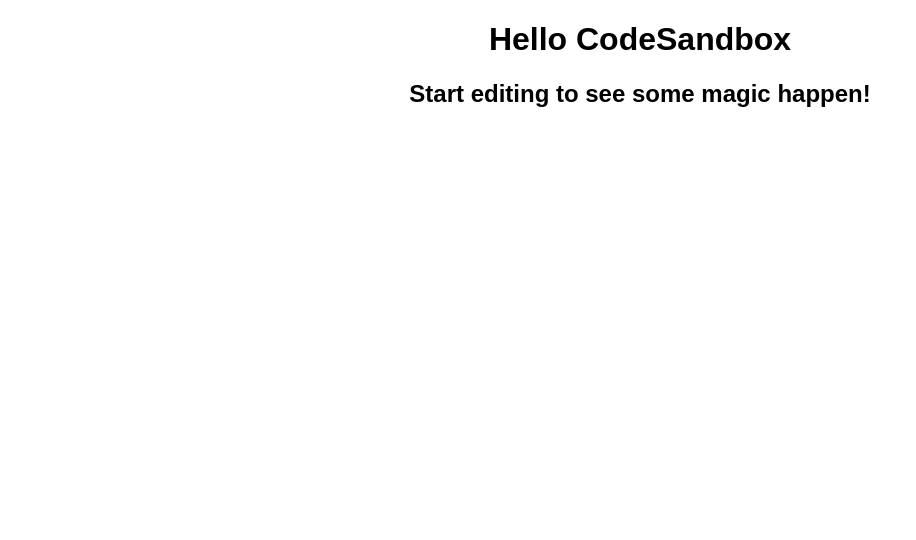
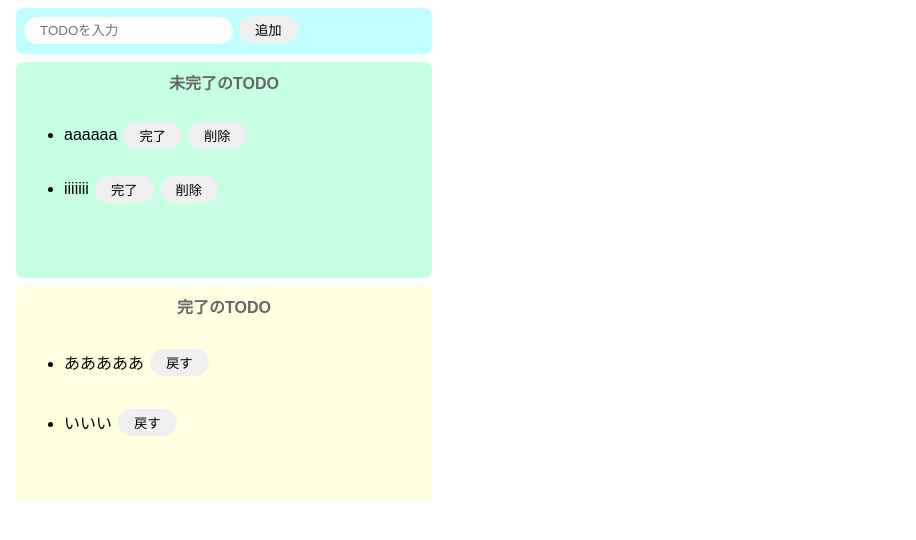
Before and after one commit to daiki-tadokoro/React_todo, a React (Create React App) app: page / in a window 1280 px wide. Shown: the top 540 px of the page, without its empty margins (0-916 px from the left). Built offline with nearby package versions, Linux system fonts and the light colour scheme.

Commit message:
fix:scss

```diff
--- a/src/App.js
+++ /dev/null
@@ -1,10 +0,0 @@
-import "./styles.css";
-
-export default function App() {
-  return (
-    <div className="App">
-      <h1>Hello CodeSandbox</h1>
-      <h2>Start editing to see some magic happen!</h2>
-    </div>
-  );
-}
--- /dev/null
+++ b/src/App.jsx
@@ -0,0 +1,50 @@
+import { useState } from "react";
+import "./styles.css";
+
+export const App = () => {
+  const [incoomplateTodos, setIncompletetodos] = useState([
+    "aaaaaa",
+    "iiiiiii"
+  ]);
+  return (
+    <>
+      <div className="input-area">
+        <input placeholder="TODOを入力" />
+        <button>追加</button>
+      </div>
+      <div className="incomplate-area">
+        <p className="title">未完了のTODO</p>
+        <ul>
+          {incoomplateTodos.map((todo) => {
+            return (
+              <li key={todo}>
+                <div className="list-row">
+                  <p>{todo}</p>
+                  <button>完了</button>
+                  <button>削除</button>
+                </div>
+              </li>
+            );
+          })}
+        </ul>
+      </div>
+      <div className="complate-area">
+        <p className="title">完了のTODO</p>
+        <ul>
+          <li>
+            <div className="list-row">
+              <p>あああああ</p>
+              <button>戻す</button>
+            </div>
+          </li>
+          <li>
+            <div className="list-row">
+              <p>いいい</p>
+              <button>戻す</button>
+            </div>
+          </li>
+        </ul>
+      </div>
+    </>
+  );
+};
--- a/src/index.js
+++ b/src/index.js
@@ -1,12 +1,4 @@
-import { StrictMode } from "react";
 import ReactDOM from "react-dom";
+import { App } from "./App";
 
-import App from "./App";
-
-const rootElement = document.getElementById("root");
-ReactDOM.render(
-  <StrictMode>
-    <App />
-  </StrictMode>,
-  rootElement
-);
+ReactDOM.render(<App />, document.getElementById("root"));
--- a/src/styles.css
+++ b/src/styles.css
@@ -1,4 +1,65 @@
-.App {
+body {
   font-family: sans-serif;
+}
+
+input {
+  border-radius: 16px;
+  border: none;
+  padding: 6px 16px;
+  outline: none;
+}
+
+button {
+  border-radius: 16px;
+  border: none;
+  padding: 4px 16px;
+  margin-left: 6px;
+}
+
+button:hover {
+  background-color: #ff7fff;
+  color: #fff;
+  cursor: pointer;
+}
+
+.input-area {
+  background-color: #c1ffff;
+  width: 400px;
+  height: 30px;
+  padding: 8px;
+  margin: 8px;
+  border-radius: 8px;
+}
+.incomplate-area {
+  background-color: #c6ffe2;
+  width: 400px;
+  min-height: 200px;
+  padding: 8px;
+  margin: 8px;
+  border-radius: 8px;
+}
+.complate-area {
+  background-color: #ffffe0;
+  width: 400px;
+  min-height: 200px;
+  padding: 8px;
+  margin: 8px;
+  border-radius: 8px;
+}
+
+.title {
   text-align: center;
+  font-weight: bold;
+  margin-top: 0;
+  color: #666;
 }
+
+.list-row {
+  display: flex;
+  align-items: center;
+  padding-bottom: 4px;
+}
+
+.todo-name {
+  margin-right: 4px;
+}
```
Also changed, not shown: package.json (+9 -4 lines).
